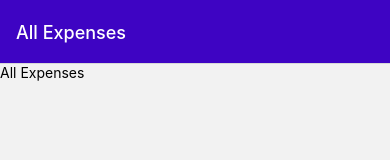
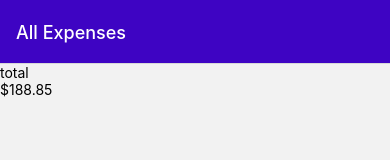
Before and after one commit to MTolouie/SpendingTracker, a React Native app: screen /AllExpenses in a window 390 px wide. Shown: the top 160 px of the page. Built offline with nearby package versions, Linux system fonts and the light colour scheme.

Commit message:
added expenseList And ExpensesOutput And ExpensesSummary components with dummy data

```diff
--- /dev/null
+++ b/components/ExpensesOutput/ExpensesList.js
@@ -0,0 +1,16 @@
+import { FlatList, Text } from "react-native";
+const renderExpenseItem = (itemData) => {
+  return <Text>{itemData.item.description}</Text>;
+};
+
+const ExpensesList = ({ expenses }) => {
+  return (
+    <FlatList
+      data={expenses}
+      renderItem={renderExpenseItem}
+      keyExtractor={(item) => item.id}
+    />
+  );
+};
+
+export default ExpensesList;
--- /dev/null
+++ b/components/ExpensesOutput/ExpensesOutput.js
@@ -0,0 +1,48 @@
+import { View } from "react-native";
+
+import ExpensesList from "./ExpensesList";
+import ExpensesSummary from "./ExpensesSummary";
+
+const DUMMY_EXPENSES = [
+  {
+    id: "e1",
+    description: "A pair of shoes",
+    amount: 59.99,
+    date: new Date("2021-12-19"),
+  },
+  {
+    id: "e2",
+    description: "A pair of trousers",
+    amount: 89.29,
+    date: new Date("2022-01-05"),
+  },
+  {
+    id: "e3",
+    description: "Some bananas",
+    amount: 5.99,
+    date: new Date("2021-12-01"),
+  },
+  {
+    id: "e4",
+    description: "A book",
+    amount: 14.99,
+    date: new Date("2022-02-19"),
+  },
+  {
+    id: "e5",
+    description: "Another book",
+    amount: 18.59,
+    date: new Date("2022-02-18"),
+  },
+];
+
+const ExpensesOutput = ({expenses,expensesPeriod}) => {
+  return (
+    <View>
+      <ExpensesSummary expenses={DUMMY_EXPENSES} periodName={expensesPeriod} />
+      <ExpensesList />
+    </View>
+  );
+};
+
+export default ExpensesOutput;
--- /dev/null
+++ b/components/ExpensesOutput/ExpensesSummary.js
@@ -0,0 +1,17 @@
+import { View,Text } from "react-native";
+
+const ExpensesSummary = ({expenses,periodName}) => {
+
+    const expensesSum = expenses.reduce((sum, expense) => {
+        return sum + expense.amount
+      }, 0);
+
+  return (
+    <View>
+      <Text>{periodName}</Text>
+      <Text>${expensesSum.toFixed(2)}</Text>
+    </View>
+  );
+};
+
+export default ExpensesSummary;
--- a/screens/AllExpenses.js
+++ b/screens/AllExpenses.js
@@ -1,6 +1,7 @@
 import { Text } from "react-native";
+import ExpensesOutput from "../components/ExpensesOutput/ExpensesOutput";
 const AllExpenses = ()=>{
-    return <Text>All Expenses</Text>
+    return <ExpensesOutput expensesPeriod="total"/>
 }
 
 export default AllExpenses;
--- a/screens/RecentExpenses.js
+++ b/screens/RecentExpenses.js
@@ -1,6 +1,7 @@
 import { Text } from "react-native";
+import ExpensesOutput from "../components/ExpensesOutput/ExpensesOutput";
 const RecentExpenses = () => {
-    return <Text>Recent Expenses</Text>
+    return <ExpensesOutput expensesPeriod="Last 7 days"/>
 };
 
 export default RecentExpenses;
```
